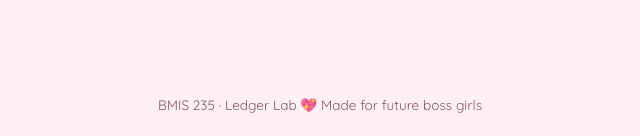
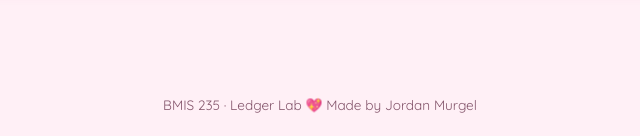
Before and after one commit to jmurgel/bmis-html-4, a plain HTML site: page listen.html in a window 1280 px wide. Shown: the part 909-1045 px from the top of the page, 320-960 px from the left. Drawn offline with Linux system fonts and the light colour scheme.

Commit message:
Updated meta name and added author name pt.2
Updated author meta tag and footer text.

```diff
--- a/listen.html
+++ b/listen.html
@@ -2,7 +2,7 @@
 <html lang="en">
 <head>
   <meta charset="UTF-8">
-  <meta name="viewport" content="width=device-width, initial-scale=1">
+  <meta name="author" content="width=device-width, initial-scale=1">
   <title>Ledger Lab · Listen</title>
   <link rel="preconnect" href="https://fonts.googleapis.com">
   <link href="https://fonts.googleapis.com/css2?family=Quicksand:wght@400;600;700&display=swap" rel="stylesheet">
@@ -59,7 +59,7 @@
     </div>
   </main>
 
-  <footer>BMIS 235 · Ledger Lab 💖 Made for future boss girls</footer>
+  <footer>BMIS 235 · Ledger Lab 💖 Made by Jordan Murgel</footer>
 
   <script>
     document.getElementById("make").onclick = () => {
```
